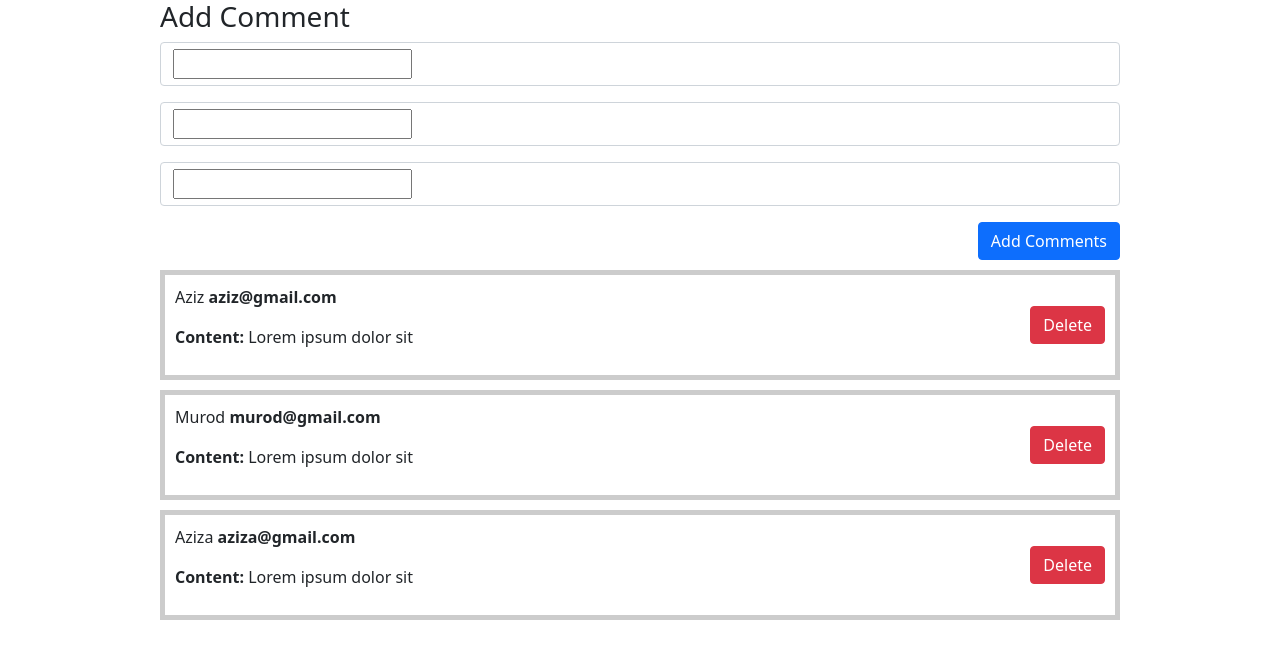
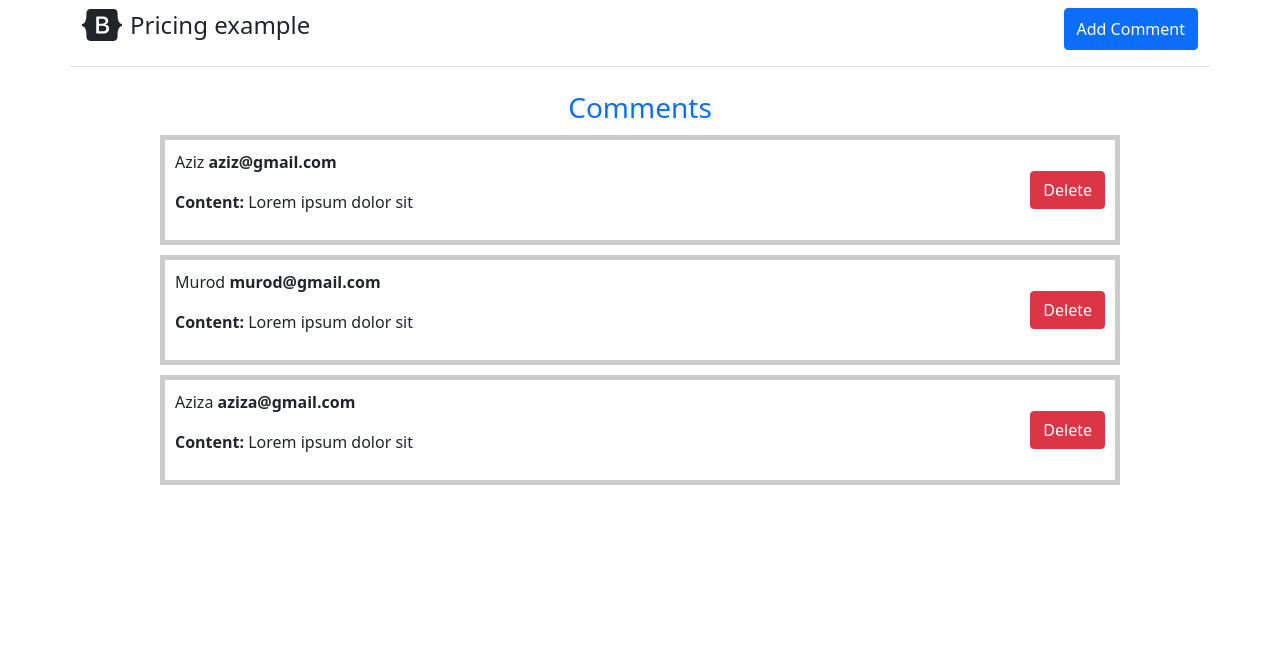
Before and after one commit to azizdevfull/Vue-practice, a Vue app: page / in a window 1280 px wide. Shown: the top 658 px of the page. Built offline with nearby package versions, Linux system fonts and the light colour scheme.

Commit message:
finished 7 exercise

```diff
--- a/src/App.vue
+++ b/src/App.vue
@@ -1,18 +1,24 @@
 <template>
+    <navbar class="container" :showModal="showModal" />
     <div>
+        <my-modal v-model:show="modalVisible"  >
         <comment-form @addComment="createComment" />
-        <comment-list :comments="comments" />
+        </my-modal>
+        <comment-list :comments="comments" @remove="removeComment" />
     </div>
 </template>
 
 <script>
     import CommentForm from './components/CommentForm';
     import CommentList from './components/CommentList';
+    import Navbar from '@/components/Navbar';
+    // import
 
 export default {
     components: {
         CommentForm,
         CommentList,
+        Navbar
     },
     data() {
         return {
@@ -20,16 +26,24 @@
                 { id: 1, name: "Aziz", email: "aziz@gmail.com", content: "Lorem ipsum dolor sit" },
                 { id: 2, name: "Murod", email: "murod@gmail.com", content: "Lorem ipsum dolor sit" },
                 { id: 3, name: "Aziza", email: "aziza@gmail.com", content: "Lorem ipsum dolor sit" },
-
-
             ],
+            modalVisible: false
         }
     },
     methods: {
         createComment(comment){
             this.comments.push(comment);
-        }
+            this.modalVisible= false;
+        },
+        removeComment(comment){
+            this.comments = this.comments.filter(c => c.id !== comment.id);
+
+        },
+    showModal(){
+        this.modalVisible = true;
+    }
     },
+
 };
 </script>
 
--- a/src/components/CommentItem.vue
+++ b/src/components/CommentItem.vue
@@ -7,7 +7,7 @@
       <p><b>Content:</b> {{ comment.content }}</p>
     </div>
   <div>
-    <my-button class="btn btn-danger">Delete</my-button>
+    <my-button class="btn btn-danger" @click="$emit('remove', comment)">Delete</my-button>
   </div>
 </div>
 
--- a/src/components/CommentList.vue
+++ b/src/components/CommentList.vue
@@ -1,11 +1,16 @@
 <template>
-  <div>
+  <div v-if="comments.length > 0">
+    <h3 align="center" class="text-primary">Comments</h3>
     <comment-item
       class="w-75 mx-auto comment"
       v-for="comment in comments"
       :comment="comment"
       :key="comment.id"
+      @remove="$emit('remove', comment)"
     />
+  </div>
+  <div v-else>
+    <h2 class="text-center text-danger">We can not found any comments</h2>
   </div>
 </template>
 
--- /dev/null
+++ b/src/components/Navbar.vue
@@ -0,0 +1,24 @@
+<template>
+    <div class="d-flex flex-column flex-md-row align-items-center pb-3 mb-4 border-bottom">
+        <a href="/" class="d-flex align-items-center text-dark text-decoration-none">
+          <svg xmlns="http://www.w3.org/2000/svg" width="40" height="32" class="me-2" viewBox="0 0 118 94" role="img"><title>Bootstrap</title><path fill-rule="evenodd" clip-rule="evenodd" d="M24.509 0c-6.733 0-11.715 5.893-11.492 12.284.214 6.14-.064 14.092-2.066 20.577C8.943 39.365 5.547 43.485 0 44.014v5.972c5.547.529 8.943 4.649 10.951 11.153 2.002 6.485 2.28 14.437 2.066 20.577C12.794 88.106 17.776 94 24.51 94H93.5c6.733 0 11.714-5.893 11.491-12.284-.214-6.14.064-14.092 2.066-20.577 2.009-6.504 5.396-10.624 10.943-11.153v-5.972c-5.547-.529-8.934-4.649-10.943-11.153-2.002-6.484-2.28-14.437-2.066-20.577C105.214 5.894 100.233 0 93.5 0H24.508zM80 57.863C80 66.663 73.436 72 62.543 72H44a2 2 0 01-2-2V24a2 2 0 012-2h18.437c9.083 0 15.044 4.92 15.044 12.474 0 5.302-4.01 10.049-9.119 10.88v.277C75.317 46.394 80 51.21 80 57.863zM60.521 28.34H49.948v14.934h8.905c6.884 0 10.68-2.772 10.68-7.727 0-4.643-3.264-7.207-9.012-7.207zM49.948 49.2v16.458H60.91c7.167 0 10.964-2.876 10.964-8.281 0-5.406-3.903-8.178-11.425-8.178H49.948z" fill="currentColor"></path></svg>
+          <span class="fs-4">Pricing example</span>
+        </a>
+
+        <nav class="d-inline-flex mt-2 mt-md-0 ms-md-auto" align="center">
+        <my-button @click="showModal" class="py-2 mt-2 btn btn-primary text-decoration-none" href="#">Add Comment</my-button>
+        </nav>
+      </div>
+</template>
+<script>
+export default {
+    props: {
+      showModal: {
+        type: Function,
+      }
+    }
+}
+</script>
+<!-- <style>
+
+</style> -->
--- a/src/components/UI/MyInput.vue
+++ b/src/components/UI/MyInput.vue
@@ -1,10 +1,18 @@
 <template>
-    <div>
-        <input>
-    </div>
+
+        <input :value="modelValue" @input="updateInput">
+
 </template>
 <script>
 export default {
     name: "my-input",
+    props: {
+        modelValue: [String, Number],
+    },
+    methods: {
+        updateInput(event){
+            this.$emit("update:modelValue", event.target.value);
+        }
+    }
 }
 </script>
--- /dev/null
+++ b/src/components/UI/MyModal.vue
@@ -0,0 +1,45 @@
+<template>
+    <div class="modal" v-if="show" @click.stop="hidemodal">
+        <div @click.stop class="modal_content">
+            <slot></slot>
+        </div>
+
+    </div>
+</template>
+<script>
+export default {
+    name: "my-modal",
+    props: {
+        show: {
+            type: Boolean,
+            default: false
+        },
+    },
+    methods: {
+        hidemodal(){
+            this.$emit("update:show", false);
+        }
+    }
+}
+</script>
+<style scoped>
+
+    .modal {
+        position: fixed;
+        top: 0;
+        left: 0;
+        width: 100%;
+        height: 100%;
+        background-color: rgba(0,0,0, 0.5);
+        z-index: 10;
+        display: flex;
+    }
+    .modal_content {
+        margin: auto;
+        background: #fff;
+        border-radius: 15px;
+        padding: 20px;
+        width: 50%;
+        min-height: 100px;
+    }
+</style>
--- a/src/components/UI/index.js
+++ b/src/components/UI/index.js
@@ -1,7 +1,9 @@
 import MyButton from './MyButton'
 import MyInput from './MyInput'
+import MyModal from './MyModal'
 
 export default [
     MyButton,
     MyInput,
+    MyModal,
 ]
```
